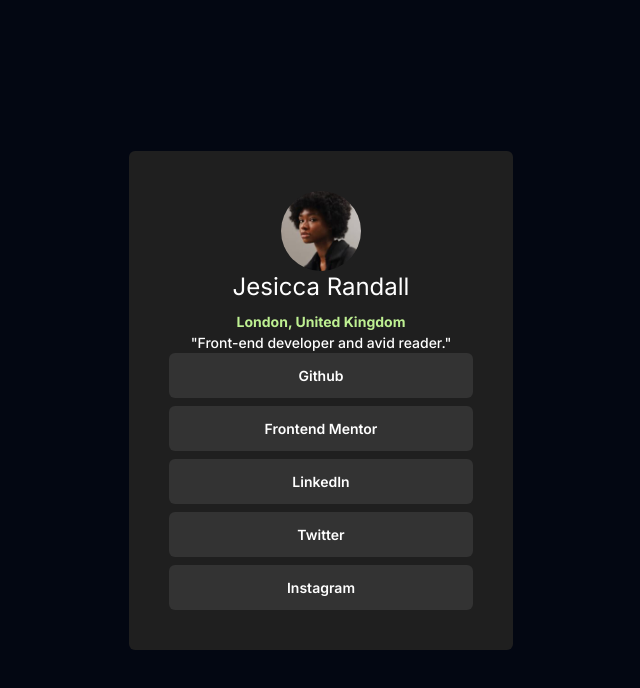
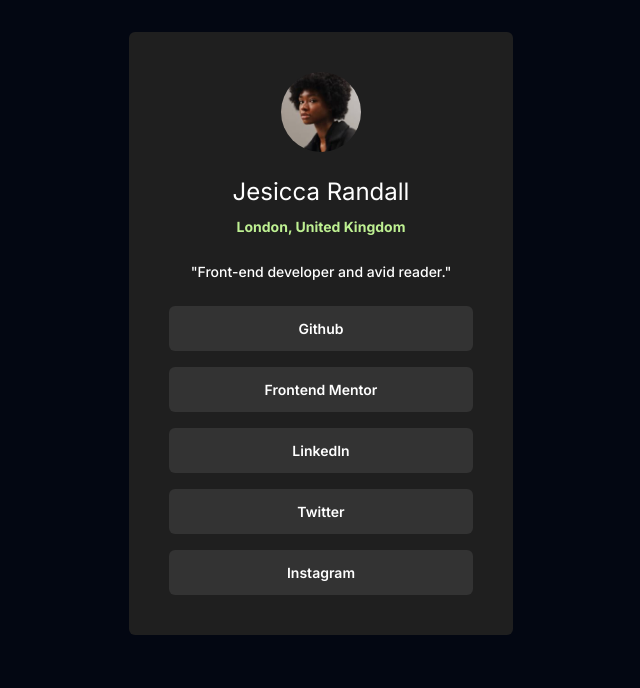
Before and after one commit to Timmydrax/social-links-profile, a plain HTML site: page index.html in a window 1280 px wide. Shown: the whole page, without its empty margins (319-959 px from the left). Drawn offline with nearby package versions, Linux system fonts and the light colour scheme.

Commit message:
STYLE: Adding basic styling

```diff
--- a/index.html
+++ b/index.html
@@ -19,11 +19,11 @@
     <title>Frontend Mentor | Social links profile</title>
   </head>
   <body
-    class="flex flex-col font-[Inter] items-center bg-gray-950 justify-center w-screen min-h-screen"
+    class="flex flex-col font-[Inter] items-center bg-gray-950 justify-center"
   >
-    <main class="w-full flex flex-col">
+    <main class="w-screen h-screen flex flex-col px-4 overflow-x-hidden">
       <div
-        class="flex flex-col items-center max-w-[384px] w-full my-0 mx-auto p-10 bg-[#1f1f1f] rounded-md"
+        class="flex flex-col items-center max-w-[384px] w-full my-8 mx-auto p-10 bg-[#1f1f1f] rounded-md gap-6"
       >
         <img
           src="/assets/images/avatar-jessica.jpeg"
@@ -42,7 +42,7 @@
           "Front-end developer and avid reader."
         </p>
 
-        <div class="w-full flex flex-col gap-2">
+        <div class="w-full flex flex-col gap-4">
           <button
             class="cursor-pointer hover:bg-[#BEF092] hover:text-gray-800 bg-[#333] text-[14px] text-white py-3 font-semibold w-full rounded-md"
           >
```
